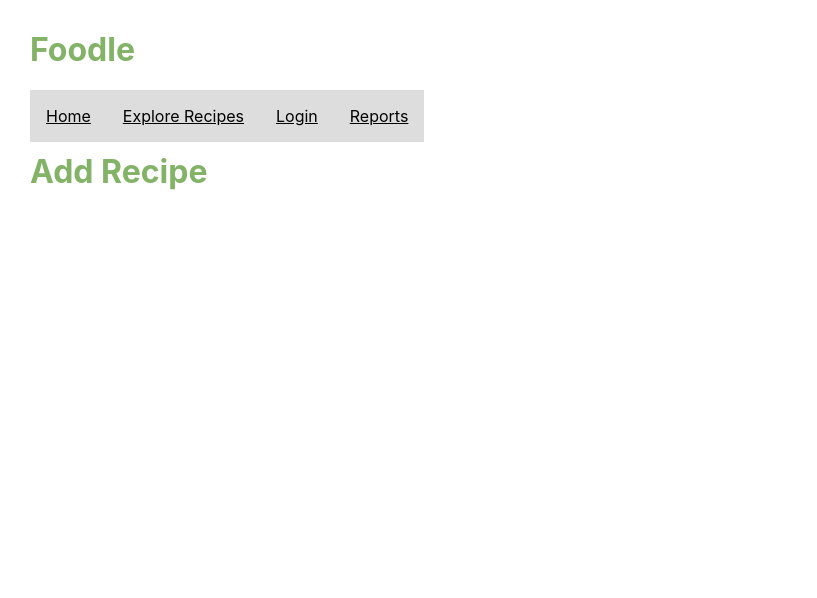
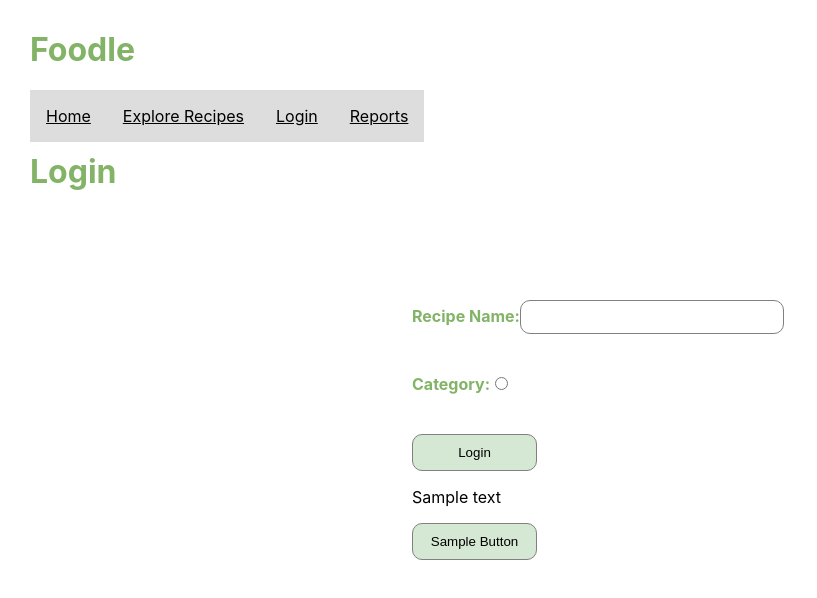
Before and after one commit to raveenamnair/Foodle, a React (Create React App) app in the folder frontend/: page /addRecipe in a window 1280 px wide. Shown: the top 598 px of the page, without its empty margins (0-817 px from the left). Built offline with nearby package versions, Linux system fonts and the light colour scheme; no server answers.

Commit message:
Update AddRecipe.js

```diff
--- a/frontend/src/Components/AddRecipe.js
+++ b/frontend/src/Components/AddRecipe.js
@@ -1,9 +1,87 @@
-import React from 'react';
+import React, { useState } from "react";
+import axios from "axios";
+import { useNavigate } from "react-router-dom";
 
 export default function AddRecipe() {
+    const [username, setUsername] = useState("");
+    const [status, setStatus] = useState("");
+    const [userData, setUserData] = useState([]);
+    const [name, setName] = useState("");
+    const [servings, setServings] = useState("");
+    const [duration, setDuration] = useState("");
+    const [ingredients, setIngredients] = useState("");
+    const [prices, setPrices] = useState("");
+    const [cuisine, setCuisine] = useState("");
+    const [category, setCategory] = useState("");
+    const [dietary_restriction, setDietaryRestrictions] = useState([]);
+
+    let navigate = useNavigate();
+
+    const baseURL = 'http://localhost:9000'
+
+    React.useEffect(() => {
+        axios.get(`http://localhost:9000/user/${username}`)
+             .then((response) => setUserData(response.data))
+             .catch((error) => console.log(error.message))
+    }, [username]);
+
+    const handleSubmit = async () => {
+        console.log("login")
+        if (username.length === 0 || name.length === 0) {
+            alert("all fields not filled. Try again")
+            return
+        }
+
+        //const data = {input_password: password, username: username}
+
+        //await submitRecipe(data)
+        //console.log(status)
+
+    }
+
+    async function submitRecipe(data) {
+        await axios.post('/check_password', {body:JSON.stringify(data)})
+        .then(function (response) {
+            if (response.data[0][0].result == 1) {
+                sessionStorage.setItem("username", username)
+                navigate('/')
+            } else {
+                alert('incorrect login')
+            }
+            console.log();
+            setStatus(response.data[0][0].result)
+        })
+        .catch(function (error) {
+            console.log(error);
+        })
+
+    }
+
+
+
+
     return (
         <main>
-            <h1>Add Recipe</h1>
+            <h1>Login</h1>
+            <div className="loginForm">
+                <form>
+                    <div>
+                    <label>
+                        Recipe Name:
+                        <input type="text" value={name} onChange={(e) => setName(e.target.value)} />
+                        </label>
+                    </div> <br/> <br/>
+                    <div>
+                        <label>Category:
+                            <input type="radio" value={name} onChange={(e) => setCategory(e.target.value)} />
+                        </label>
+                    </div> <br/> <br/>
+                </form>
+                <button class="button25" onClick={handleSubmit}>Login</button>
+                <br></br>
+                <p>Sample text</p>
+                <button class="button25" onClick={""}>Sample Button</button>
+            </div>
         </main>
     );
 }
```
